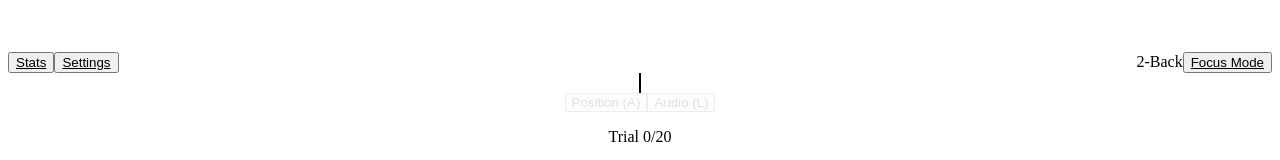
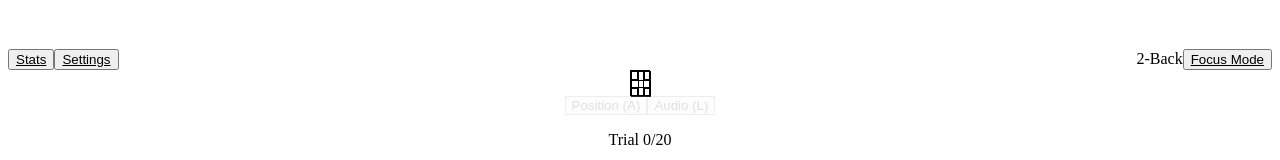
Before and after one commit to Andersgoliversen/dual-n-back, a React (Vite) app: page / in a window 1280 px wide. Both pictures are taken after a click on the button "Start Game". Shown: the part 291-451 px from the top of the page. Built offline with nearby package versions, Linux system fonts and the light colour scheme.

Commit message:
fix: restore div-based Grid for proper display

```diff
--- a/src/components/Grid.jsx
+++ b/src/components/Grid.jsx
@@ -2,78 +2,71 @@ import React from 'react';
 import PropTypes from 'prop-types';
 
 // -----------------------------------------------------------------------------
-// Reusable SVG based 3x3 grid.  The centre square is never used so only
-// eight cells can become active.  The "active" prop refers to the index of the
-// highlighted cell using the common Dual N‑Back ordering.  Flash classes allow
-// the parent component to provide quick visual feedback for correct/incorrect
-// responses.
+// Visual 3x3 grid used during gameplay.  The `active` prop determines which
+// cell is highlighted for the current trial.  Optional flags trigger temporary
+// success or failure flash animations.
 
-// Mapping from the Dual N‑Back ordering (0‑7) to row/column coordinates.  These
-// values are used for accessibility labels and to position the rectangles inside
-// the SVG.  Each cell is 1x1 units within a 3x3 viewBox.
+// Mapping from grid cell index (0‑7) to row/column pairs used for accessibility
+// labelling.  The centre cell is omitted so the numbering matches the dual
+// N‑back conventions.
 const mapping = [
-  { r: 1, c: 1, x: 0, y: 0 }, // top‑left
-  { r: 1, c: 2, x: 1, y: 0 }, // top‑middle
-  { r: 1, c: 3, x: 2, y: 0 }, // top‑right
-  { r: 2, c: 3, x: 2, y: 1 }, // middle‑right
-  { r: 3, c: 3, x: 2, y: 2 }, // bottom‑right
-  { r: 3, c: 2, x: 1, y: 2 }, // bottom‑middle
-  { r: 3, c: 1, x: 0, y: 2 }, // bottom‑left
-  { r: 2, c: 1, x: 0, y: 1 }, // middle‑left
+  { r: 1, c: 1 }, // 0 top‑left
+  { r: 1, c: 2 }, // 1 top‑middle
+  { r: 1, c: 3 }, // 2 top‑right
+  { r: 2, c: 3 }, // 3 middle‑right
+  { r: 3, c: 3 }, // 4 bottom‑right
+  { r: 3, c: 2 }, // 5 bottom‑middle
+  { r: 3, c: 1 }, // 6 bottom‑left
+  { r: 2, c: 1 }, // 7 middle‑left
 ];
 
 export default function Grid({ active, showCorrectFlash, showIncorrectFlash }) {
+  // `active` is an index 0‑7 representing the cell to highlight, or null when
+  // no cell should be lit.
   return (
     <div
-      className={`select-none border border-gray-400 inline-block ${
+      className={`grid grid-cols-3 grid-rows-3 gap-1 w-56 h-56 sm:w-72 sm:h-72 lg:w-96 lg:h-96 select-none border border-gray-400 ${
         showCorrectFlash ? 'flash-correct' : ''
-      } ${showIncorrectFlash ? 'flash-incorrect' : ''}`}
+      } ${
+        showIncorrectFlash ? 'flash-incorrect' : ''
+      }`}
       role="grid"
       aria-label="Dual N‑Back visual grid"
       aria-describedby="trial-counter-description"
     >
-      <svg
-        className="w-56 h-56 sm:w-72 sm:h-72 lg:w-96 lg:h-96"
-        viewBox="0 0 3 3"
-      >
-        {/* Draw grid lines */}
-        <path
-          d="M1 0v3M2 0v3M0 1h3M0 2h3"
-          stroke="#9ca3af"
-          strokeWidth="0.05"
-          fill="none"
-        />
-        {mapping.map(({ r, c, x, y }, idx) => {
-          const isActive = idx === active;
+      {Array.from({ length: 9 }, (_, i) => {
+        // Position 4 is the centre square which remains empty in the classic
+        // dual N‑back grid.
+        if (i === 4) return <div key={i} className="" />;
+        // Map 0‑7 to grid positions skipping the centre cell
+        const cellIndex = i < 4 ? i : i - 1;
+        const isActive = cellIndex === active;
+        const { r, c } = mapping[cellIndex];
+
         return (
-            <rect
-              key={idx}
-              x={x + 0.05}
-              y={y + 0.05}
-              width="0.9"
-              height="0.9"
-              rx="0.1"
+          <div
+            key={i}
             role="gridcell"
             aria-label={`row ${r} column ${c}`}
             aria-selected={isActive}
-              className="transition-colors duration-300"
-              fill={isActive ? '#2563eb' : '#f3f4f6'}
+            className={`rounded-lg border aspect-square w-full h-full flex items-center justify-center transition-all duration-300 ${
+              isActive ? 'bg-blue-600' : 'bg-gray-100'
+            } ${showCorrectFlash && isActive ? 'ring-4 ring-yellow-400' : ''}`}
           />
         );
       })}
-      </svg>
     </div>
   );
 }
 
 Grid.propTypes = {
-  active: PropTypes.number,
+  active: PropTypes.number, // Can be null, so not isRequired
   showCorrectFlash: PropTypes.bool,
-  showIncorrectFlash: PropTypes.bool,
+  showIncorrectFlash: PropTypes.bool, // Added prop type for showIncorrectFlash
 };
 
 Grid.defaultProps = {
   active: null,
   showCorrectFlash: false,
-  showIncorrectFlash: false,
+  showIncorrectFlash: false, // Default value for showIncorrectFlash
 };
```
Also changed, not shown: 1 other file (tests, documents, lock files or other folders). Lines whose indentation alone changed are shown as unchanged.
